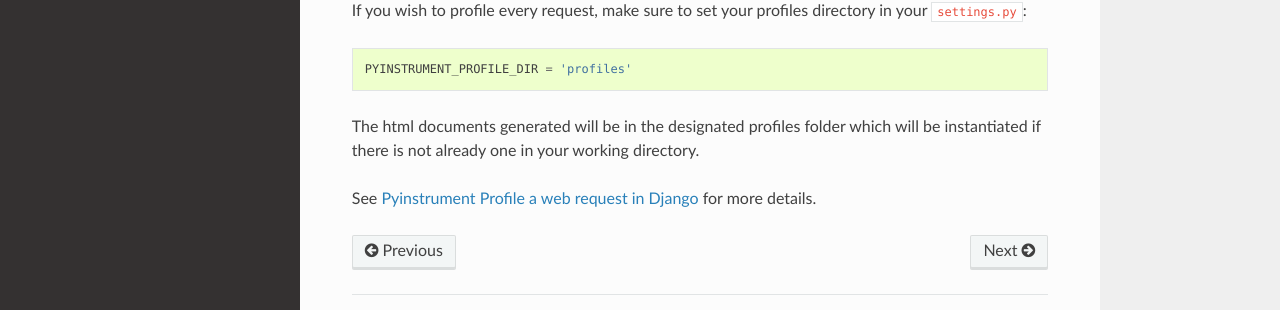
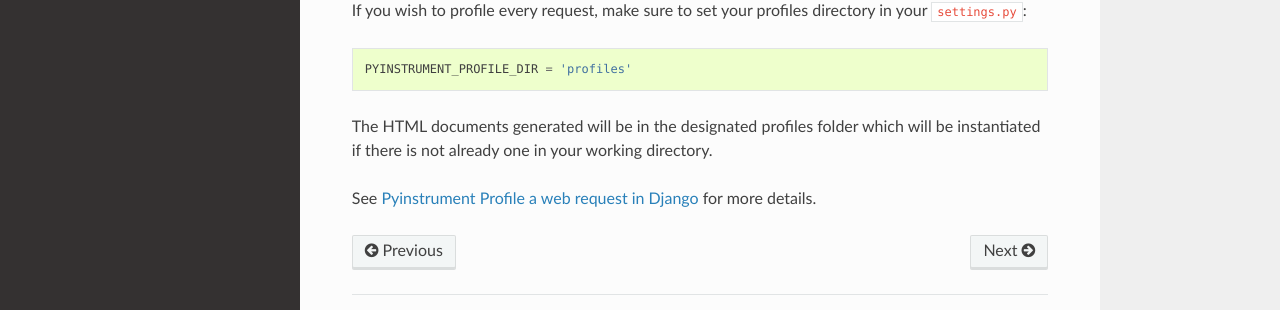
Before and after one commit to GovReady/govready-q-docs, a Sphinx documentation site: the page built from source/testing-for-govready-q/performance-profiling-with-pyinstrument.rst, in a window 1280 px wide and 1141 px high. Shown: the part 741-1051 px from the top of the window. Built offline with Sphinx 7.4.7 and the Read the Docs theme 2.0.0, drawn with Linux system fonts in a browser that asks for light colours.

```diff
--- a/source/testing-for-govready-q/performance-profiling-with-pyinstrument.rst
+++ b/source/testing-for-govready-q/performance-profiling-with-pyinstrument.rst
@@ -36,6 +36,6 @@ If you wish to profile every request, make sure to set your profiles directory i
 
     PYINSTRUMENT_PROFILE_DIR = 'profiles'
 
-The html documents generated will be in the designated profiles folder which will be instantiated if there is not already one in your working directory.
+The HTML documents generated will be in the designated profiles folder which will be instantiated if there is not already one in your working directory.
 
 See `Pyinstrument Profile a web request in Django <https://github.com/joerick/pyinstrument#profile-a-web-request-in-django>`_ for more details.
```
